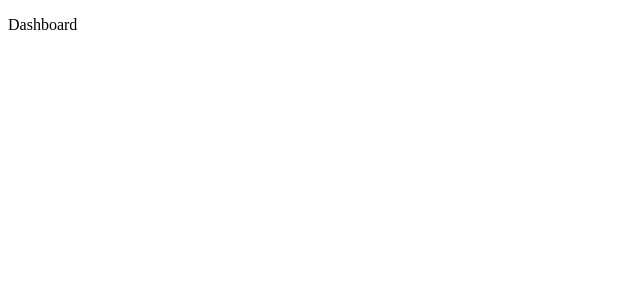
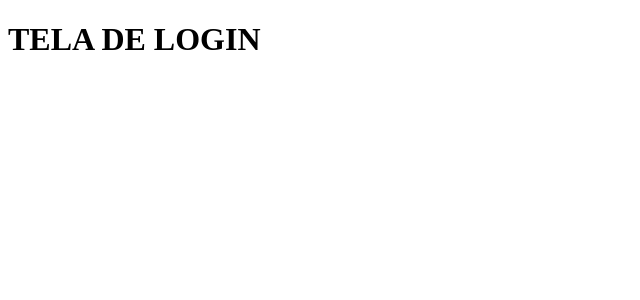
Before and after one commit to KevinAlves55/ReactAndTypescript, a React (Create React App) app: page /entrar in a window 1280 px wide. Before the commit this address led to /pagina-inicial. Shown: the top 300 px of the page, without its empty margins (0-640 px from the left). Built offline with nearby package versions, Linux system fonts and the light colour scheme.

Commit message:
refactor: correcting page name

```diff
--- a/src/app/routes/index.tsx
+++ b/src/app/routes/index.tsx
@@ -6,7 +6,7 @@ export const Routes = () => {
     return(
         <BrowserRouter>
             <Switch>
-                <Route path="/entar" element={<Login />} />
+                <Route path="/entrar" element={<Login />} />
                 <Route path="/pagina-inicial" element={<Dashboard />} />
 
                 <Route path="*" element={<Navigate to="/pagina-inicial" />} />
```
